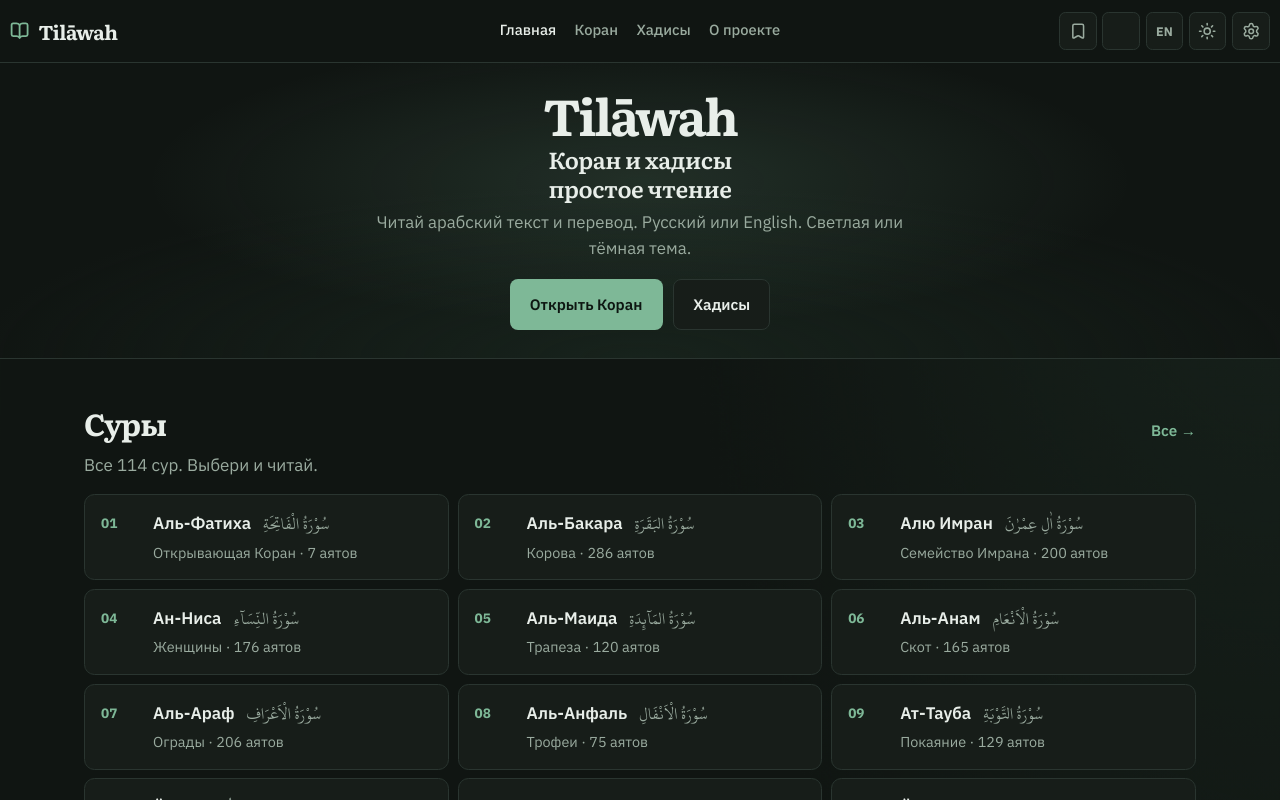
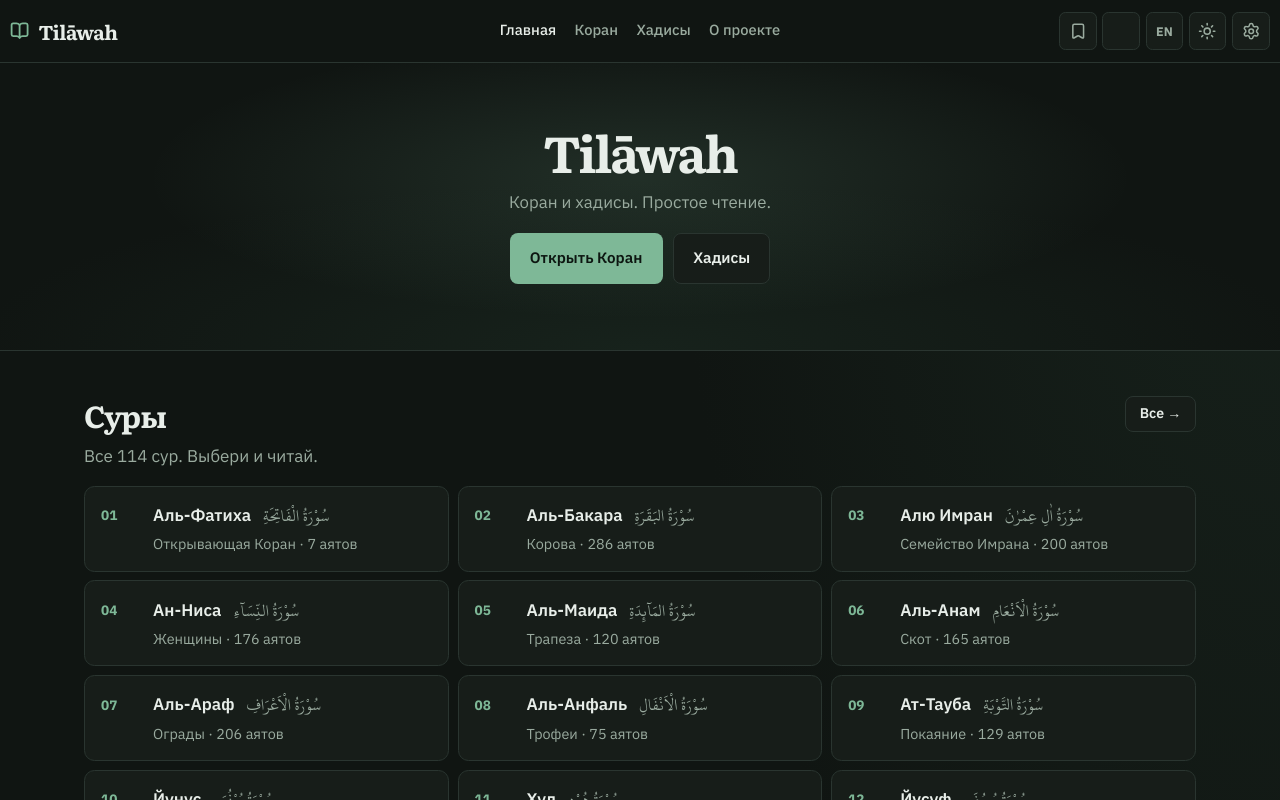
Before and after one commit to zakapower/quran-hadith, a Next.js app: page / in a window 1280 px wide. Shown: the top 800 px of the page. Built offline with nearby package versions, Linux system fonts and the light colour scheme; no server answers; some icons are missing.

Commit message:
фывф

```diff
--- a/src/components/Header.css
+++ b/src/components/Header.css
@@ -94,6 +94,7 @@
 
 .ctrl.site-controls__burger {
   display: none;
+  -webkit-tap-highlight-color: transparent;
 }
 
 .ctrl {
@@ -406,7 +407,7 @@
     border: 1px solid var(--line);
     border-radius: 0.85rem;
     background: var(--surface);
-    box-shadow: 0 12px 28px color-mix(in srgb, var(--ink) 14%, transparent);
+    box-shadow: none;
   }
 
   .site-menu .settings__panel {
--- a/src/components/QuranPlayerBar.css
+++ b/src/components/QuranPlayerBar.css
@@ -131,7 +131,6 @@
     color 0.22s ease,
     border-color 0.22s ease,
     background-color 0.22s ease,
-    transform 0.22s ease,
     box-shadow 0.22s ease;
 }
 
@@ -144,12 +143,6 @@
 .quran-player__btn:disabled {
   opacity: 0.55;
   cursor: default;
-}
-
-.quran-player__btn:active:not(:disabled) {
-  transform: translateZ(0) scale(0.94);
-  box-shadow: none;
-  transition-duration: 0.1s;
 }
 
 .quran-player__icon-swap {
@@ -202,7 +195,7 @@
   padding: 0.35rem 0.55rem;
   border: 1px solid var(--line);
   border-radius: 0.4rem;
-  background: var(--bg);
+  background: var(--surface);
   color: var(--ink);
   font: inherit;
   font-size: 0.78rem;
@@ -213,7 +206,6 @@
     color 0.22s ease,
     border-color 0.22s ease,
     background-color 0.22s ease,
-    transform 0.22s ease,
     box-shadow 0.22s ease;
 }
 
@@ -226,10 +218,6 @@
 .quran-player__reciter-btn:disabled {
   opacity: 0.55;
   cursor: default;
-}
-
-.quran-player__reciter-btn:active:not(:disabled) {
-  transform: translateZ(0) scale(0.97);
 }
 
 .quran-player__reciter-name {
@@ -307,18 +295,13 @@
   transition:
     background-color 0.18s ease,
     border-color 0.18s ease,
-    color 0.18s ease,
-    transform 0.18s ease;
+    color 0.18s ease;
 }
 
 .quran-player__reciter-option.is-selected {
   color: var(--accent);
   background: color-mix(in srgb, var(--accent) 10%, var(--surface));
   border-color: color-mix(in srgb, var(--accent) 28%, var(--line));
-}
-
-.quran-player__reciter-option:active {
-  transform: scale(0.98);
 }
 
 .quran-player__reciter-check {
@@ -530,7 +513,7 @@
     border-bottom: none;
     background: var(--surface);
     color: var(--ink);
-    box-shadow: 0 -12px 40px color-mix(in srgb, var(--ink) 18%, transparent);
+    box-shadow: none;
     animation: quran-player-sheet-in 0.22s ease both;
   }
 
--- a/src/components/SettingsPopover.css
+++ b/src/components/SettingsPopover.css
@@ -3,6 +3,11 @@
   display: inline-flex;
   flex-shrink: 0;
   align-items: center;
+}
+
+.settings .ctrl,
+.settings--menu .site-menu__action {
+  -webkit-tap-highlight-color: transparent;
 }
 
 .settings .ctrl__stack {
@@ -40,7 +45,7 @@
   border: 1px solid var(--line);
   border-radius: 0.65rem;
   background: var(--surface);
-  box-shadow: 0 12px 28px color-mix(in srgb, var(--ink) 12%, transparent);
+  box-shadow: none;
 }
 
 .settings__title {
--- a/src/components/pages/Home.css
+++ b/src/components/pages/Home.css
@@ -43,7 +43,7 @@
 }
 
 .hero__brand {
-  margin: 0 0 0.4rem;
+  margin: 0 0 0.95rem;
   font-family: var(--font-display);
   font-size: clamp(2.1rem, 6.5vw, 3.15rem);
   font-weight: 700;
@@ -51,22 +51,11 @@
   line-height: 0.95;
 }
 
-.hero h1 {
-  margin: 0 0 0.4rem;
-  font-family: var(--font-display);
-  font-size: clamp(1.15rem, 2.4vw, 1.45rem);
-  font-weight: 600;
-  letter-spacing: -0.02em;
-  line-height: 1.25;
-  text-wrap: balance;
-}
-
 .hero__lead {
   margin: 0 0 1.1rem;
-  max-width: 34rem;
   color: var(--muted);
   font-size: 1.05rem;
-  line-height: 1.55;
+  line-height: 1.4;
 }
 
 .hero__actions {
@@ -87,7 +76,10 @@
   font-weight: 600;
   font-size: 0.95rem;
   border: 1px solid transparent;
-  transition: transform 0.15s ease, filter 0.15s ease;
+  transition:
+    filter 0.15s ease,
+    border-color 0.15s ease,
+    color 0.15s ease;
 }
 
 .btn--ghost {
@@ -95,15 +87,9 @@
   color: var(--ink);
   border-color: var(--line);
   transition:
-    transform 0.15s ease,
     filter 0.15s ease,
     border-color 0.15s ease,
     color 0.15s ease;
-}
-
-.btn:active {
-  transform: translateY(1px);
-  filter: none;
 }
 
 @media (hover: hover) and (pointer: fine) {
@@ -130,7 +116,7 @@
 
 .home-surahs__title-row {
   display: flex;
-  align-items: baseline;
+  align-items: center;
   justify-content: space-between;
   gap: 1rem;
   margin-bottom: 0.4rem;
@@ -143,12 +129,11 @@
   letter-spacing: -0.03em;
 }
 
-.home-surahs__title-row a {
-  color: var(--accent);
-  text-decoration: none;
-  font-weight: 600;
-  font-size: 0.95rem;
+.home-surahs__all {
   flex-shrink: 0;
+  padding: 0.4rem 0.85rem;
+  min-height: 2.2rem;
+  font-size: 0.88rem;
 }
 
 .home-surahs__head p {
@@ -211,18 +196,13 @@
       1.5rem max(1rem, env(safe-area-inset-left, 0px));
   }
 
-  .hero__lead {
-    font-size: 0.98rem;
-    margin-bottom: 1.35rem;
-  }
-
   .hero__actions {
     width: 100%;
     flex-direction: column;
     align-items: stretch;
   }
 
-  .btn {
+  .hero__actions .btn {
     justify-content: center;
     min-height: 2.75rem;
     padding: 0.85rem 1.1rem;
--- a/src/components/pages/HomeView.tsx
+++ b/src/components/pages/HomeView.tsx
@@ -19,17 +19,9 @@ export function HomeView({ surahs }: { surahs: SurahMeta[] }) {
       <section className="hero">
         <div className="hero__bg" aria-hidden="true" />
         <div className="hero__inner">
-          <p className="hero__brand">Tilāwah</p>
-          <h1>
-            {t('Коран и хадисы', 'Qur’an and Hadith')}
-            <br />
-            {t('простое чтение', 'simple reading')}
-          </h1>
+          <h1 className="hero__brand">Tilāwah</h1>
           <p className="hero__lead">
-            {t(
-              'Читай арабский текст и перевод. Русский или English. Светлая или тёмная тема.',
-              'Read Arabic text and translation. Russian or English. Light or dark theme.',
-            )}
+            {t('Коран и хадисы. Простое чтение.', 'Qur’an and Hadith. Simple reading.')}
           </p>
           <div className="hero__actions">
             <Link className="btn" href="/quran">
@@ -46,7 +38,9 @@ export function HomeView({ surahs }: { surahs: SurahMeta[] }) {
         <header className="home-surahs__head">
           <div className="home-surahs__title-row">
             <h2 id="home-surahs-title">{t('Суры', 'Surahs')}</h2>
-            <Link href="/quran">{t('Все →', 'All →')}</Link>
+            <Link className="btn btn--ghost home-surahs__all" href="/quran">
+              {t('Все →', 'All →')}
+            </Link>
           </div>
           <p>
             {t(
--- a/src/components/pages/Offline.css
+++ b/src/components/pages/Offline.css
@@ -64,7 +64,6 @@
   font-size: 0.92rem;
   border: 1px solid transparent;
   transition:
-    transform 0.15s ease,
     filter 0.15s ease,
     border-color 0.15s ease,
     color 0.15s ease;
@@ -74,11 +73,6 @@
   background: var(--surface);
   color: var(--ink);
   border-color: var(--line);
-}
-
-.offline-empty__btn:active {
-  transform: translateY(1px);
-  filter: none;
 }
 
 @media (hover: hover) and (pointer: fine) {
--- a/src/context/QuranAudioContext.tsx
+++ b/src/context/QuranAudioContext.tsx
@@ -142,7 +142,10 @@ export function QuranAudioProvider({ children }: { children: ReactNode }) {
   const [hydrated, setHydrated] = useState(false)
 
   useEffect(() => {
-    setReciterIdState(readReciterId(DEFAULT_RECITER_ID))
+    const saved = readReciterId(DEFAULT_RECITER_ID)
+    const reciter = getReciter(saved)
+    setReciterIdState(reciter.id)
+    if (reciter.id !== saved) writeReciterId(reciter.id)
     setHydrated(true)
   }, [])
 
--- a/src/data/reciters.ts
+++ b/src/data/reciters.ts
@@ -20,7 +20,11 @@ export const RECITERS: Reciter[] = [
 export const DEFAULT_RECITER_ID = 7
 
 export function getReciter(id: number): Reciter {
-  return RECITERS.find((r) => r.id === id) ?? RECITERS[0]
+  return (
+    RECITERS.find((r) => r.id === id) ??
+    RECITERS.find((r) => r.id === DEFAULT_RECITER_ID) ??
+    RECITERS[0]
+  )
 }
 
 /** Same-origin chapter audio (proxied). */
```
Also changed, not shown: src/components/pages/Reader.css (+0 -28 lines).
